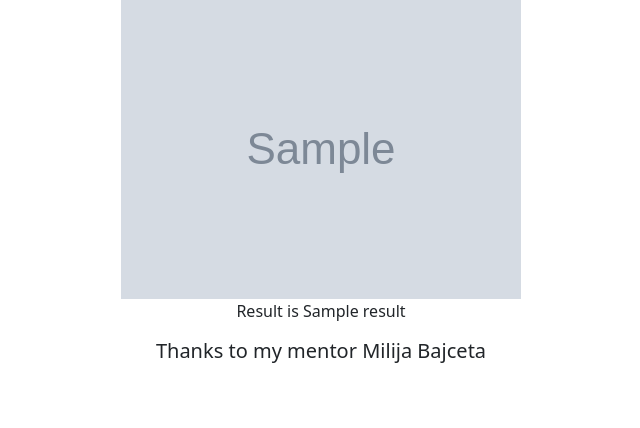
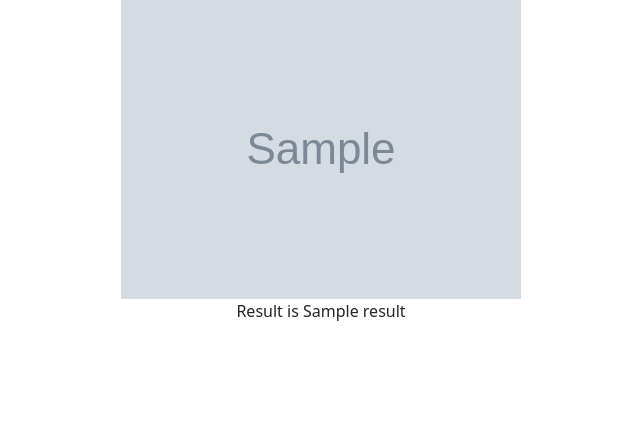
Before and after one commit to micko99/Digit_Recognition, a Flask app: template templates/index.html in a window 1280 px wide. Shown: the part 303-731 px from the top of the page, without its empty margins (319-959 px from the left). Run offline with Flask 2, Linux system fonts and the light colour scheme; the template is opened without the code that fills it: values that come from a table or form of the project are taken from there, most other values are stand-ins (such as "Sample title", 1, 10 or a date in 2020); grey boxes marked "Sample" are stand-in pictures; parts of the project's set-up code (start-up, migrations or seed data) failed here and were passed over; some libraries are stand-ins or nearby versions.

Commit message:
Update index.html

```diff
--- a/templates/index.html
+++ b/templates/index.html
@@ -37,7 +37,6 @@
                     </div>
                     <div class="col-auto" >
                         Result is {{ result }}
-                        <h5 class="p-3">Thanks to my mentor Milija Bajceta</h5>
                     </div>
                 {% endif %}
             </div>
```
